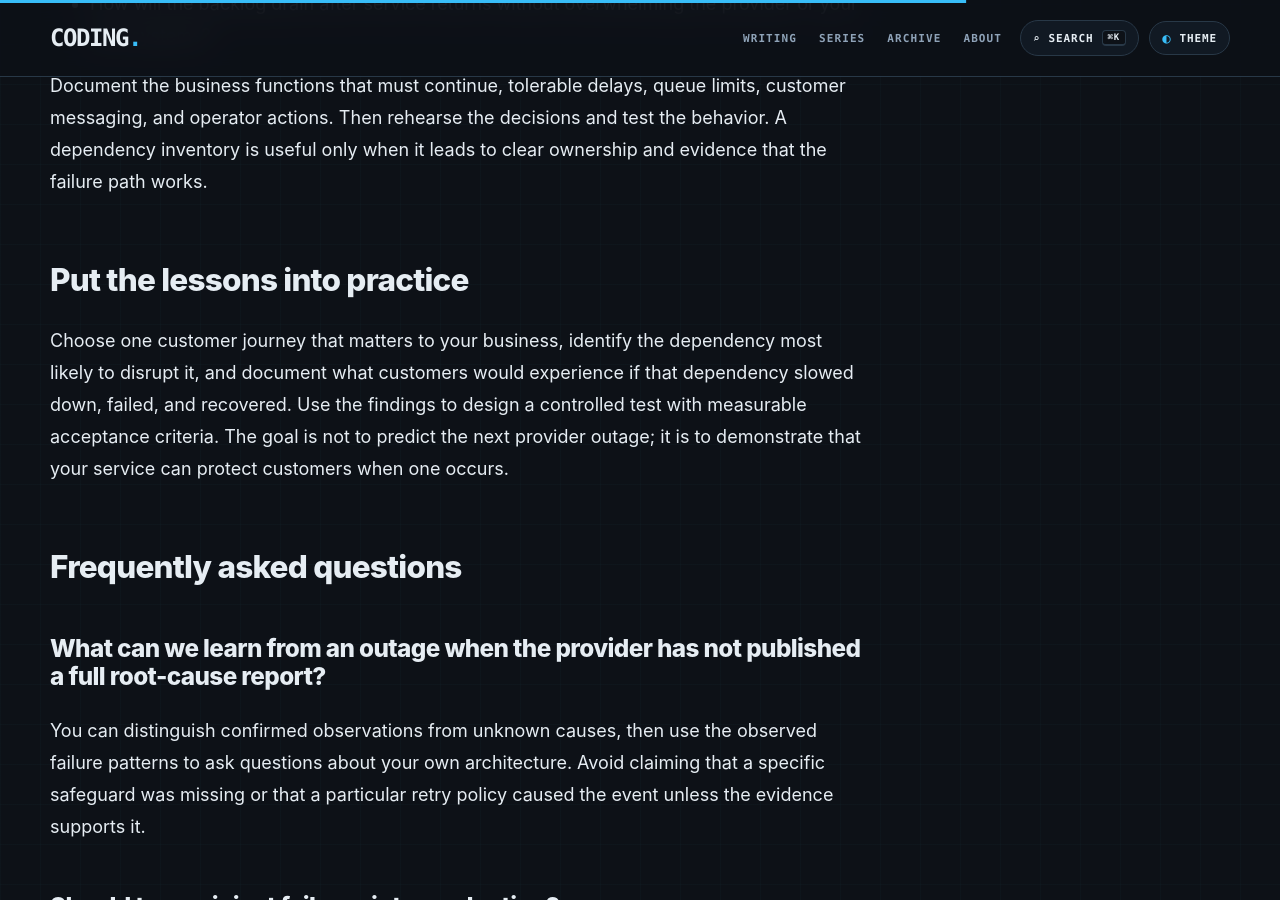
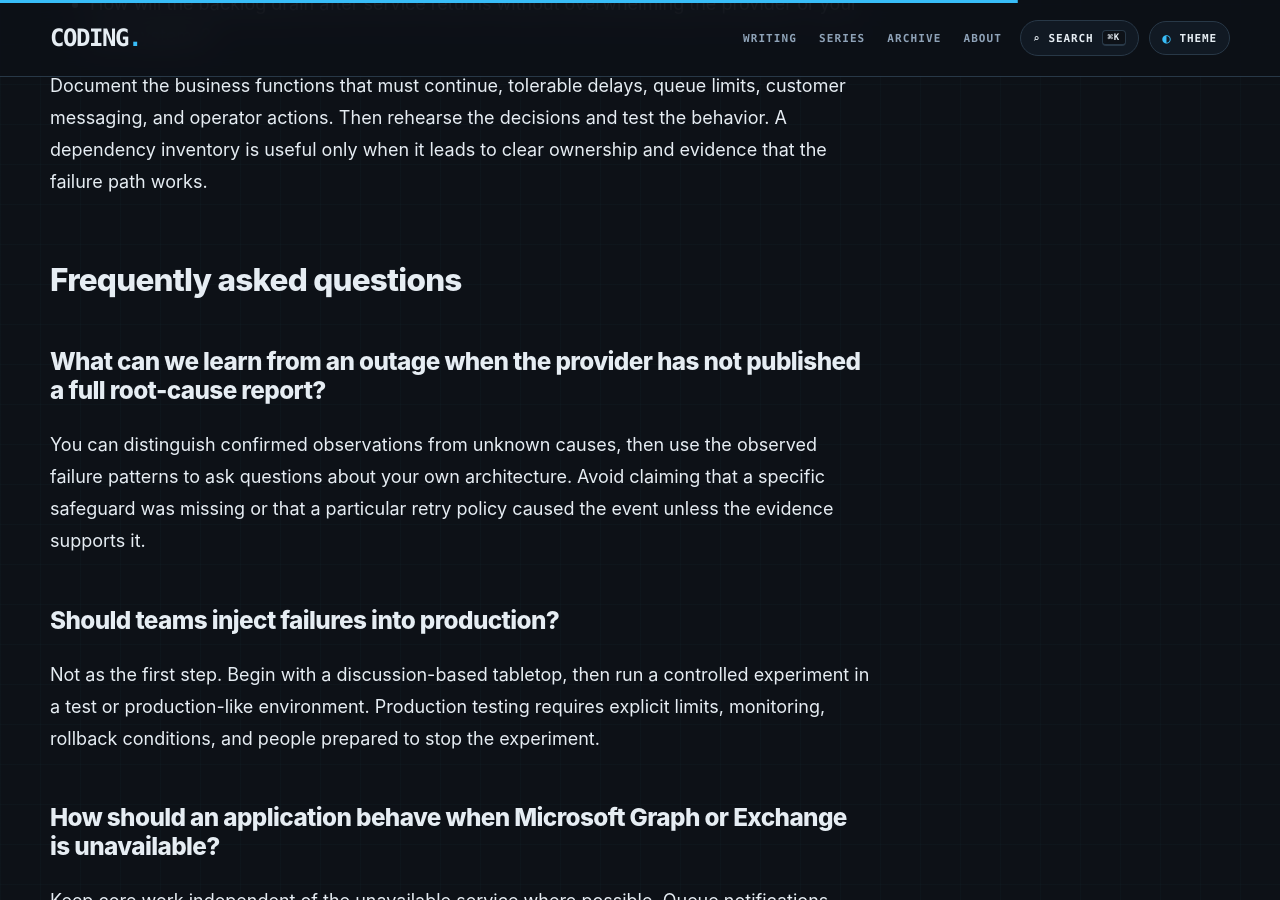
Before and after one commit to infoconex/coding-blog, a Jekyll site: the page built from post/2026/11/13/learning-from-outages-protecting-services-and-customers/index.md, in a window 1280 px wide and 900 px high, scrolled down 4796 px. Built offline with Jekyll 4.4.1, drawn with Linux system fonts in a browser that asks for light colours.

Commit message:
Remove redundant outage article conclusion

```diff
--- a/post/2026/11/13/learning-from-outages-protecting-services-and-customers/index.md
+++ b/post/2026/11/13/learning-from-outages-protecting-services-and-customers/index.md
@@ -89,10 +89,6 @@ For a notification dependency, useful design questions include:
 
 Document the business functions that must continue, tolerable delays, queue limits, customer messaging, and operator actions. Then rehearse the decisions and test the behavior. A dependency inventory is useful only when it leads to clear ownership and evidence that the failure path works.
 
-## Put the lessons into practice
-
-Choose one customer journey that matters to your business, identify the dependency most likely to disrupt it, and document what customers would experience if that dependency slowed down, failed, and recovered. Use the findings to design a controlled test with measurable acceptance criteria. The goal is not to predict the next provider outage; it is to demonstrate that your service can protect customers when one occurs.
-
 ## Frequently asked questions
 
 ### What can we learn from an outage when the provider has not published a full root-cause report?
```
